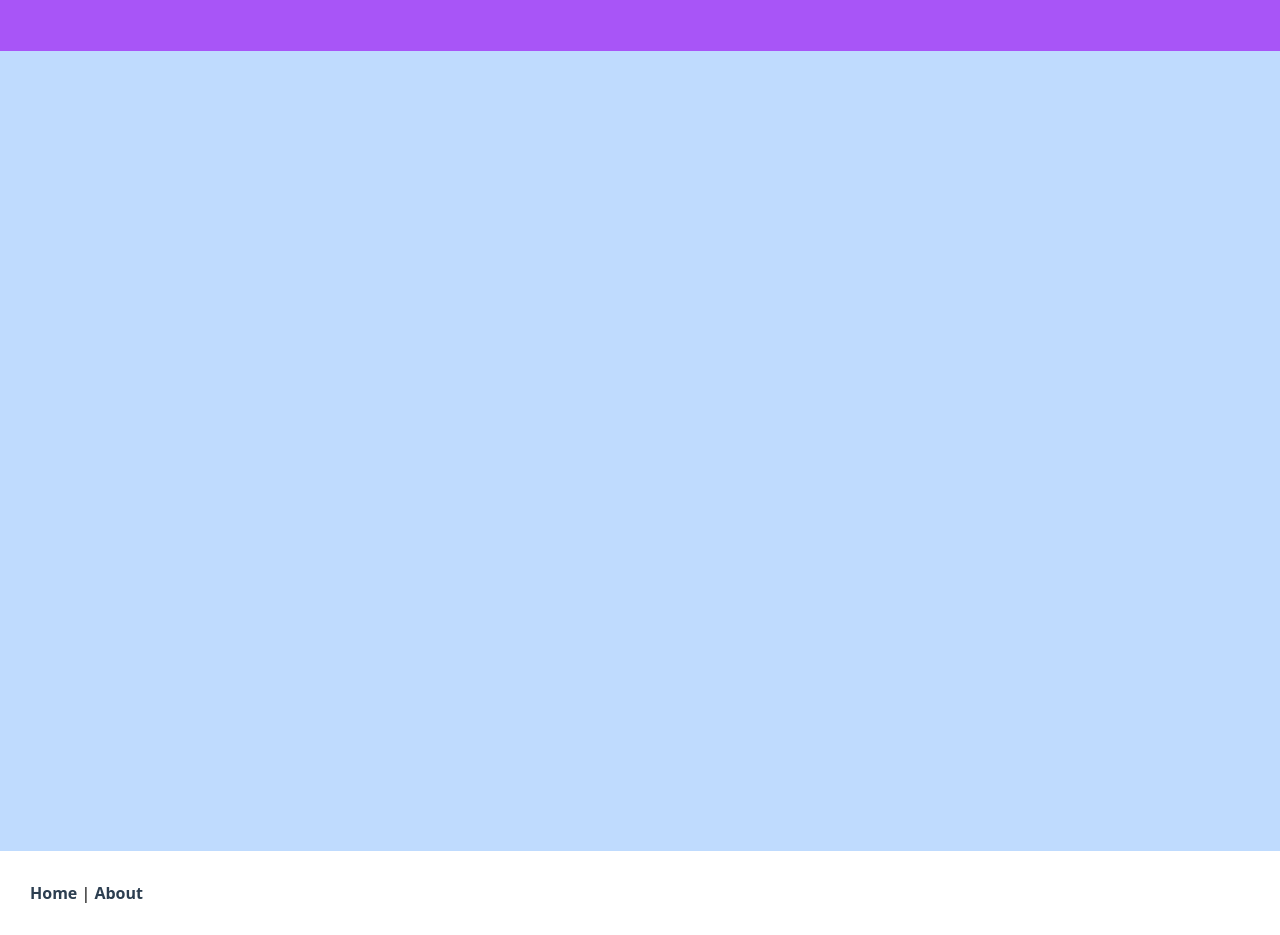
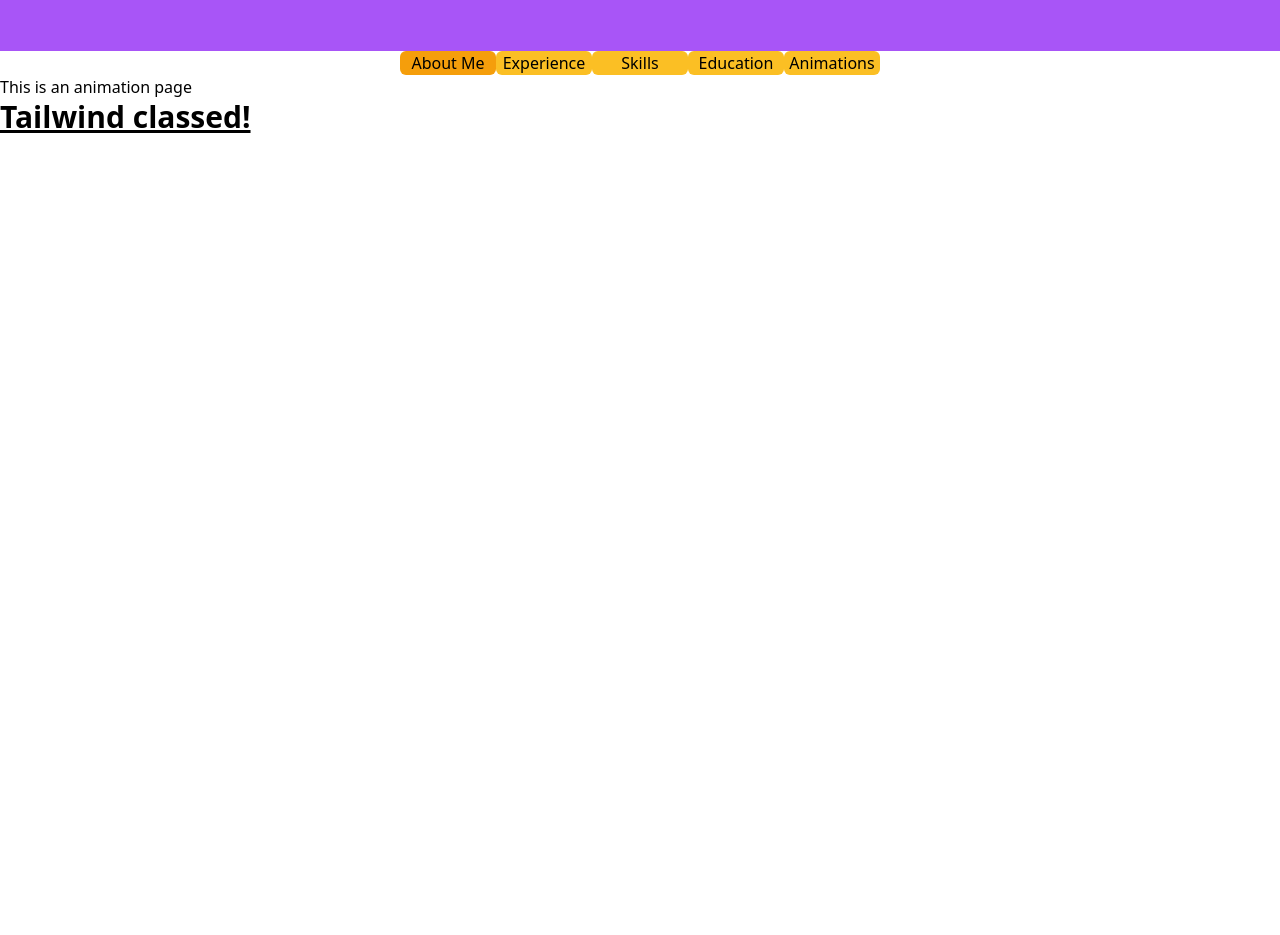
Before and after one commit to Kojji/portfolio-two, a Vue app: page /animation in a window 1280 px wide. Shown: the part 749-1684 px from the top of the page. After the commit the page ends 886 px from the top, so only its background shows below. Built offline with nearby package versions, Linux system fonts and the light colour scheme.

Commit message:
add: navigation menu routing

```diff
--- a/src/App.vue
+++ b/src/App.vue
@@ -1,5 +1,6 @@
 <script setup>
 import FullScreenBanner from '/src/components/FullScreenBanner.vue'
+import InfoMenu from '/src/components/InfoMenu.vue'
 import { inject, onMounted, onUnmounted } from 'vue'
 
 const $store = inject('$store');
@@ -11,12 +12,10 @@ onUnmounted(() => window.removeEventListener('resize', onWidthChange))
 <template>
   <div id="app">
     <FullScreenBanner />
-    <div class="h-screen bg-blue-200"></div>
-    <div id="nav">
-      <router-link to="/">Home</router-link> |
-      <router-link to="/about">About</router-link>
+    <div>
+      <InfoMenu />
+      <router-view/>
     </div>
-    <router-view/>
   </div>
 </template>
 
--- a/src/components/FullScreenBanner.vue
+++ b/src/components/FullScreenBanner.vue
@@ -1,6 +1,6 @@
 <script setup>
 import { ref, inject, computed } from 'vue'
-import TopNav from './TopNav.vue';
+import TopNav from '/src/components/TopNav.vue';
 // import holeBack from '/src/assets/images/background-hole.png'
 import hexagon from '/src/assets/images/hexagon.png'
 const $store = inject('$store');
@@ -52,9 +52,6 @@ let windowWidth = computed(() => $store.getters.getWindowWidth)
         <div class="flex-1 h-screen">
           <div class="info-grid">
 
-            {{$t('HomeBanner.CallToAction')}}
-          </div>
-        </div>
             <!-- <div id="animation">
               <div class="square" style="background: orange;"></div>
               <div class="square" style="background: blue;"></div>
@@ -62,23 +59,10 @@ let windowWidth = computed(() => $store.getters.getWindowWidth)
               <div ><img id="back-hole" :src="holeBack" /></div>
               <div id="bottom-hole"></div>
             </div> -->
+            {{$t('HomeBanner.CallToAction')}}
           </div>
-
-      <!-- <div class="flex justify-between" style="min-height: 10%;">
         </div>
-      <div class="grid grid-cols-1 md:grid-cols-2" style="min-height: 90%;">
-        <div class="bg-gray-600">
-          test
       </div>
-        <div id="animation">
-          <div class="square" style="background: orange;"></div>
-          <div class="square" style="background: blue;"></div>
-          <div class="square" style="background: green;"></div>
-          <div ><img id="back-hole" :src="holeBack" /></div>
-          <div id="bottom-hole"></div>
-
-        </div>
-      </div> -->
     </div>
   </section>
 </template>
--- a/src/components/HelloWorld.vue
+++ /dev/null
@@ -1,61 +0,0 @@
-<template>
-  <div class="hello">
-    <h1>{{ msg }}</h1>
-    <p>
-      For a guide and recipes on how to configure / customize this project,<br>
-      check out the
-      <a href="https://cli.vuejs.org" target="_blank" rel="noopener">vue-cli documentation</a>.
-    </p>
-    <h3>Installed CLI Plugins</h3>
-    <ul>
-      <li><a href="https://github.com/vuejs/vue-cli/tree/dev/packages/%40vue/cli-plugin-router" target="_blank" rel="noopener">router</a></li>
-      <li><a href="https://github.com/vuejs/vue-cli/tree/dev/packages/%40vue/cli-plugin-vuex" target="_blank" rel="noopener">vuex</a></li>
-      <li><a href="https://github.com/vuejs/vue-cli/tree/dev/packages/%40vue/cli-plugin-eslint" target="_blank" rel="noopener">eslint</a></li>
-      <li><a href="https://github.com/vuejs/vue-cli/tree/dev/packages/%40vue/cli-plugin-unit-jest" target="_blank" rel="noopener">unit-jest</a></li>
-      <li><a href="https://github.com/vuejs/vue-cli/tree/dev/packages/%40vue/cli-plugin-e2e-cypress" target="_blank" rel="noopener">e2e-cypress</a></li>
-    </ul>
-    <h3>Essential Links</h3>
-    <ul>
-      <li><a href="https://vuejs.org" target="_blank" rel="noopener">Core Docs</a></li>
-      <li><a href="https://forum.vuejs.org" target="_blank" rel="noopener">Forum</a></li>
-      <li><a href="https://chat.vuejs.org" target="_blank" rel="noopener">Community Chat</a></li>
-      <li><a href="https://twitter.com/vuejs" target="_blank" rel="noopener">Twitter</a></li>
-      <li><a href="https://news.vuejs.org" target="_blank" rel="noopener">News</a></li>
-    </ul>
-    <h3>Ecosystem</h3>
-    <ul>
-      <li><a href="https://router.vuejs.org" target="_blank" rel="noopener">vue-router</a></li>
-      <li><a href="https://vuex.vuejs.org" target="_blank" rel="noopener">vuex</a></li>
-      <li><a href="https://github.com/vuejs/vue-devtools#vue-devtools" target="_blank" rel="noopener">vue-devtools</a></li>
-      <li><a href="https://vue-loader.vuejs.org" target="_blank" rel="noopener">vue-loader</a></li>
-      <li><a href="https://github.com/vuejs/awesome-vue" target="_blank" rel="noopener">awesome-vue</a></li>
-    </ul>
-  </div>
-</template>
-
-<script>
-export default {
-  name: 'HelloWorld',
-  props: {
-    msg: String
-  }
-}
-</script>
-
-<!-- Add "scoped" attribute to limit CSS to this component only -->
-<style scoped>
-h3 {
-  margin: 40px 0 0;
-}
-ul {
-  list-style-type: none;
-  padding: 0;
-}
-li {
-  display: inline-block;
-  margin: 0 10px;
-}
-a {
-  color: #42b983;
-}
-</style>
--- /dev/null
+++ b/src/components/InfoMenu.vue
@@ -0,0 +1,27 @@
+<script setup>
+import { ref } from 'vue'
+
+const horizontalMenuState = ref('Personal')
+</script>
+
+<template>
+  <div>
+    <div class="w-full inline-flex justify-center">
+      <router-link to="/">
+        <button id="Personal" class="w-24 rounded-md bg-amber-400 hover:bg-amber-500" :class="{ 'bg-amber-500' : horizontalMenuState == 'Personal' }" @click="horizontalMenuState = 'Personal'" ><a>{{$t('HorizontalMenu.PersonalItem')}}</a></button>
+      </router-link>
+      <router-link to="/experience">
+        <button id="Experience" class="w-24 rounded-md bg-amber-400 hover:bg-amber-500" :class="{ 'bg-amber-500' : horizontalMenuState == 'Experience' }" @click="horizontalMenuState = 'Experience'" ><a>{{$t('HorizontalMenu.ExperienceItem')}}</a></button>
+      </router-link>
+      <router-link to="/skill">
+        <button id="Skill" class="w-24 rounded-md bg-amber-400 hover:bg-amber-500" :class="{ 'bg-amber-500' : horizontalMenuState == 'Skill' }" @click="horizontalMenuState = 'Skill'" ><a>{{$t('HorizontalMenu.SkillItem')}}</a></button>
+      </router-link>
+      <router-link to="/education">
+        <button id="Education" class="w-24 rounded-md bg-amber-400 hover:bg-amber-500" :class="{ 'bg-amber-500' : horizontalMenuState == 'Education' }" @click="horizontalMenuState = 'Education'" ><a>{{$t('HorizontalMenu.EducationItem')}}</a></button>
+      </router-link>
+      <router-link to="/animation">
+        <button id="Animation" class="w-24 rounded-md bg-amber-400 hover:bg-amber-500" :class="{ 'bg-amber-500' : horizontalMenuState == 'Animation' }" @click="horizontalMenuState = 'Animation'" ><a>{{$t('HorizontalMenu.AnimationItem')}}</a></button>
+      </router-link>
+    </div>
+  </div>
+</template>
--- a/src/router/index.js
+++ b/src/router/index.js
@@ -1,20 +1,43 @@
 import { createRouter, createWebHistory } from 'vue-router'
-import Home from '../views/Home.vue'
 
 const routes = [
+  // {
+  //   path: '/',
+  //   redirect: '/about'
+  // },
   {
     path: '/',
-    name: 'Home',
-    component: Home
+    name: 'About',
+    component: function () {
+      return import(/* webpackChunkName: "about" */ '../views/About.vue')
+    }
   },
   {
-    path: '/about',
-    name: 'About',
-    // route level code-splitting
-    // this generates a separate chunk (about.[hash].js) for this route
-    // which is lazy-loaded when the route is visited.
+    path: '/animation',
+    name: 'Animation',
     component: function () {
-      return import(/* webpackChunkName: "about" */ '../views/About.vue')
+      return import(/* webpackChunkName: "animation" */ '../views/Animation.vue')
+    }
+  },
+  {
+    path: '/education',
+    name: 'Education',
+    component: function () {
+      return import(/* webpackChunkName: "education" */ '../views/Education.vue')
+    }
+  },
+  {
+    path: '/experience',
+    name: 'Experience',
+    component: function () {
+      return import(/* webpackChunkName: "experience" */ '../views/Experience.vue')
+    }
+  },
+  {
+    path: '/skill',
+    name: 'Skill',
+    component: function () {
+      return import(/* webpackChunkName: "skill" */ '../views/Skill.vue')
     }
   }
 ]
--- /dev/null
+++ b/src/views/Animation.vue
@@ -0,0 +1,8 @@
+<template>
+  <div class="experience">
+    <h1>This is an animation page</h1>
+    <h1 class="text-3xl font-bold underline">
+    Tailwind classed!
+  </h1>
+  </div>
+</template>
--- /dev/null
+++ b/src/views/Education.vue
@@ -0,0 +1,8 @@
+<template>
+  <div class="experience">
+    <h1>This is an education page</h1>
+    <h1 class="text-3xl font-bold underline">
+    Tailwind classed!
+  </h1>
+  </div>
+</template>
--- /dev/null
+++ b/src/views/Experience.vue
@@ -0,0 +1,8 @@
+<template>
+  <div class="experience">
+    <h1>This is an experience page</h1>
+    <h1 class="text-3xl font-bold underline">
+    Tailwind classed!
+  </h1>
+  </div>
+</template>
--- a/src/views/Home.vue
+++ /dev/null
@@ -1,18 +0,0 @@
-<template>
-  <!-- <div class="bg-purple-500 w-full h-screen">Banner</div> -->
-  <div class="home">
-    <HelloWorld msg="Welcome to Your Vue.js App"/>
-  </div>
-</template>
-
-<script>
-// @ is an alias to /src
-import HelloWorld from '/src/components/HelloWorld.vue'
-
-export default {
-  name: 'Home',
-  components: {
-    HelloWorld
-  }
-}
-</script>
--- /dev/null
+++ b/src/views/Skill.vue
@@ -0,0 +1,8 @@
+<template>
+  <div class="experience">
+    <h1>This is an skill page</h1>
+    <h1 class="text-3xl font-bold underline">
+    Tailwind classed!
+  </h1>
+  </div>
+</template>
```
Lines whose indentation alone changed are shown as unchanged.
